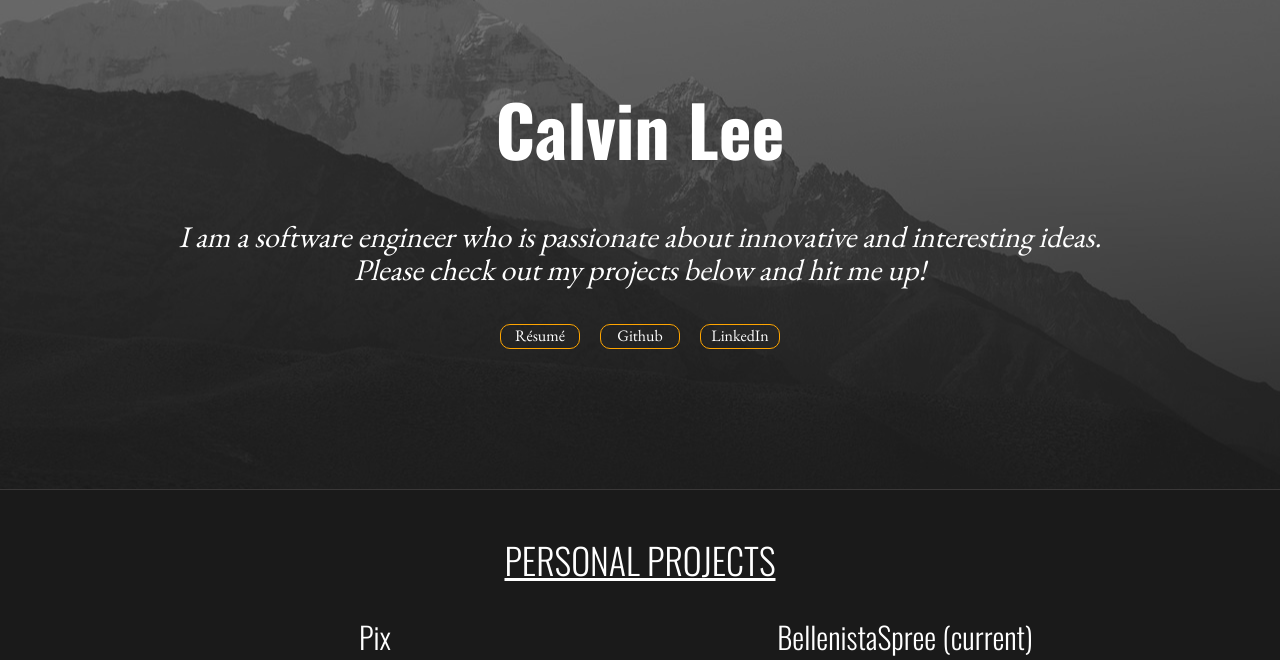
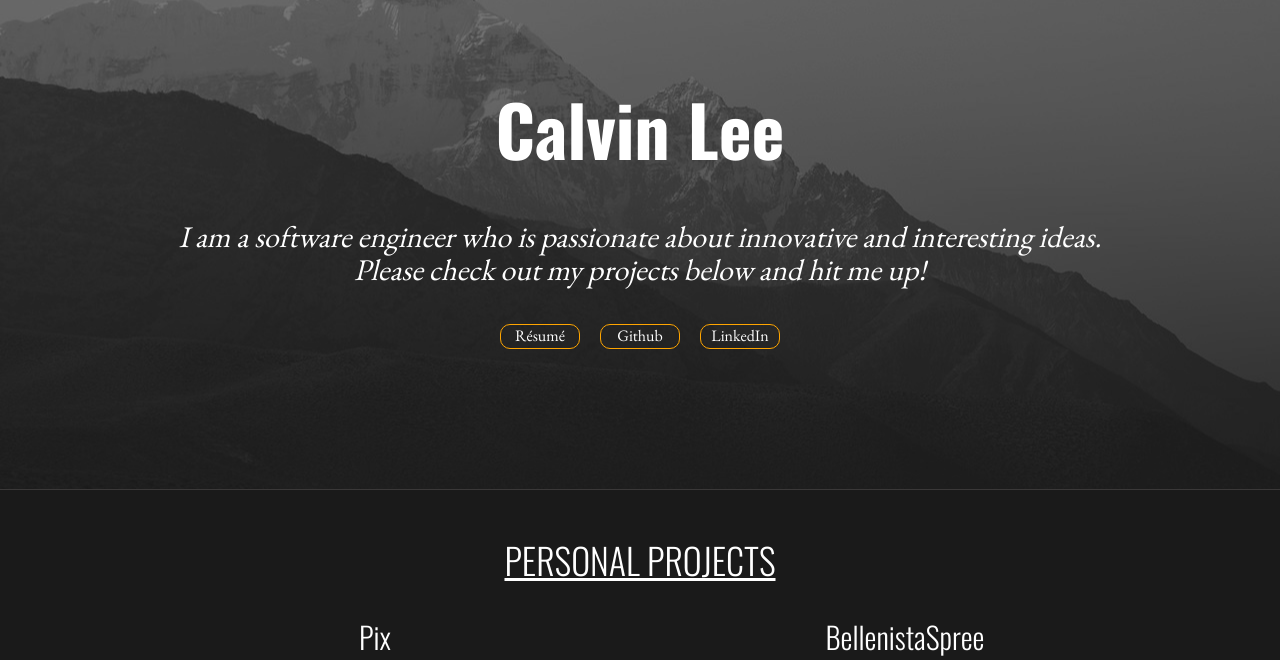
Before and after one commit to calvinhlee23/calvinhlee23.github.io, a plain HTML site: page index.html in a window 1280 px wide. Shown: the top 660 px of the page. Drawn offline with nearby package versions, Linux system fonts and the light colour scheme.

Commit message:
updated resume

```diff
--- a/index.html
+++ b/index.html
@@ -83,7 +83,7 @@
       </section>
 
       <section class="one-project">
-        <h2>BellenistaSpree (current)</h2>
+        <h2>BellenistaSpree</h2>
         <p>online clothing store</p>
         <ul class = "live-git-links">
           <li><a target="_blank" href="https://bellenista.com" class="button">Website</a></li>
```
